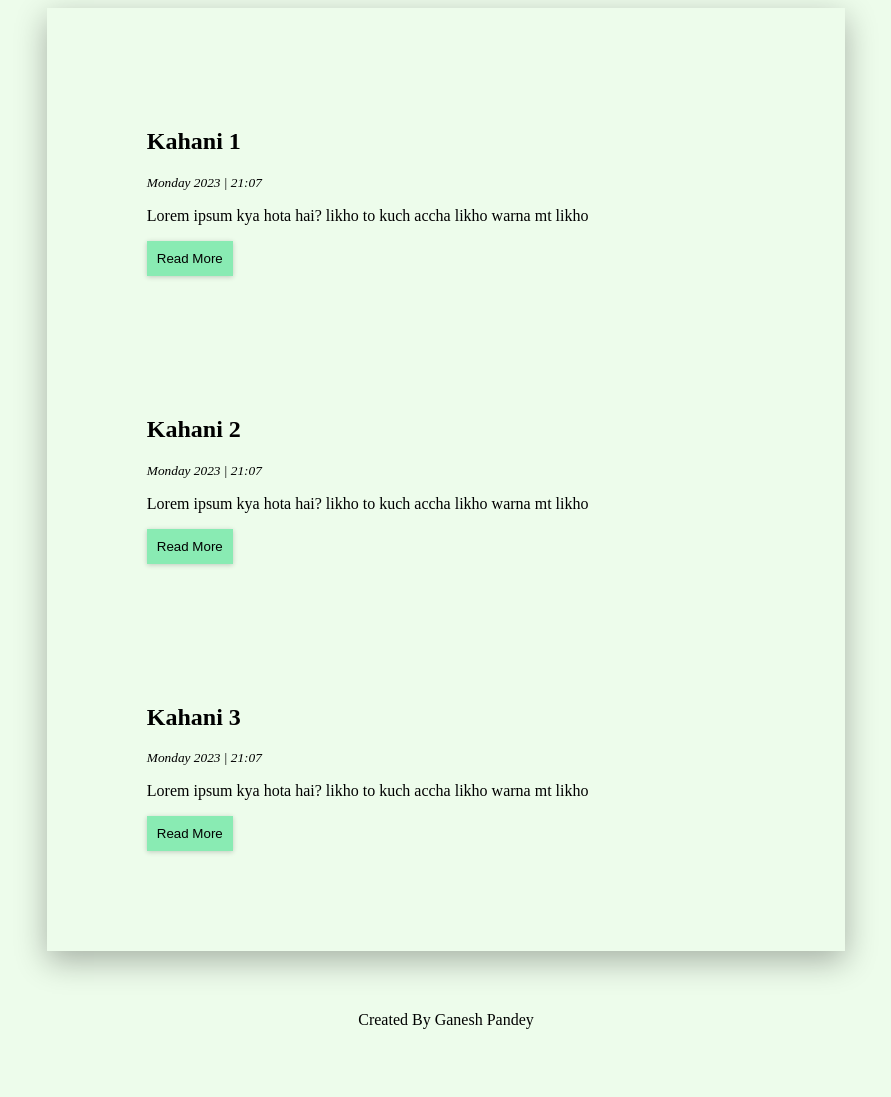
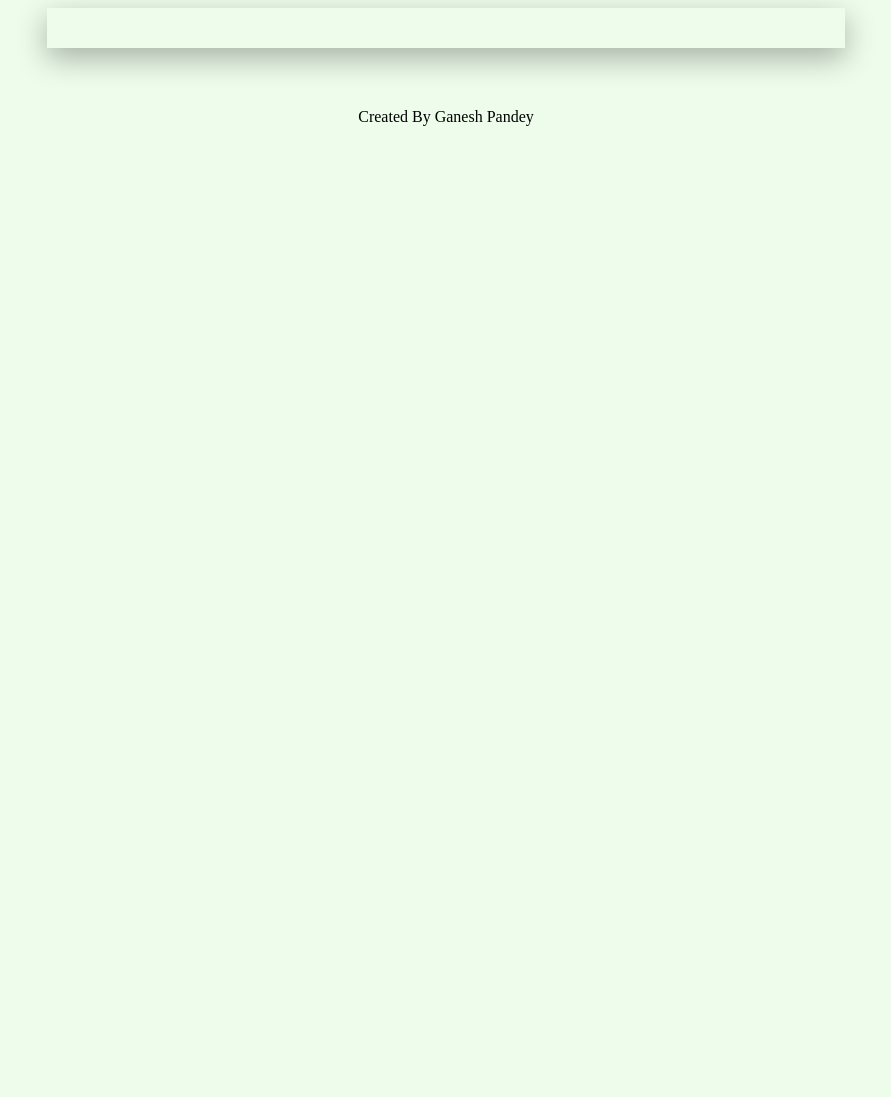
Before and after one commit to Ganesh910/raif, a Django app: page /kahani/ in a window 1280 px wide. Shown: the whole page, without its empty margins (194-1085 px from the left). After the commit the page ends 126 px from the top, so only its background shows below. Run offline with Django 4.2, Linux system fonts and the light colour scheme; data that the repository does not hold is empty.

Commit message:
Some minor updates

```diff
--- a/kahani/static/kahani/styles.css
+++ b/kahani/static/kahani/styles.css
@@ -5,6 +5,13 @@
     /* background-color: aliceblue; */
     box-shadow: 0 0px 0px rgb(0 0 0 / 0.3);
     transition: box-shadow 0.5s ease-out;
+}
+
+.content {
+    height: 100px;
+    padding: 15px;
+    overflow: hidden;
+    padding-left: 0px;
 }
 
 .article:hover {
--- a/kahani/templates/kahani/index.html
+++ /dev/null
@@ -1,44 +0,0 @@
-{% load static%}
-
-<!DOCTYPE html>
-<html lang="en">
-<head>
-    <meta charset="UTF-8">
-    <meta name="viewport" content="width=device-width, initial-scale=1.0">
-    <title>Kahani</title>
-    <link rel="stylesheet" href="{% static 'kahani/styles.css' %}">
-</head>
-<body>
-    <div class="container">
-        <div class="article">
-            <h2>Kahani 1</h2>
-            <div class="author">
-                Monday 2023 | 21:07
-            </div>
-            <p>Lorem ipsum kya hota hai? likho to kuch accha likho warna mt likho</p>
-            <button>Read More</button>
-        </div>
-        <div class="article">
-            <h2>Kahani 2</h2>
-            <div class="author">
-                Monday 2023 | 21:07
-            </div>
-            <p>Lorem ipsum kya hota hai? likho to kuch accha likho warna mt likho</p>
-            <button>Read More</button>
-        </div>
-        <div class="article">
-            <h2>Kahani 3</h2>
-            <div class="author">
-                Monday 2023 | 21:07
-            </div>
-            <p>Lorem ipsum kya hota hai? likho to kuch accha likho warna mt likho</p>
-            <button>Read More</button>
-        </div>
-    </div>
-
-    <div class="footer">
-        Created By Ganesh Pandey
-    </div>
-
-</body>
-</html>
--- a/kahani/urls.py
+++ b/kahani/urls.py
@@ -2,5 +2,6 @@ from django.urls import path
 from . import views
 
 urlpatterns = [
-    path("", views.index, name='index')
+    path("", views.index, name='index'),
+    path("<int:kahani_id>", views.view_kahani, name="kahani")
 ]
--- a/kahani/views.py
+++ b/kahani/views.py
@@ -1,7 +1,22 @@
 from django.shortcuts import render
 from django.http import HttpRequest
+from .models import Kahani
 
 # Create your views here.
 
 def index(request):
-    return render(request, "kahani/index.html")
+    kahani = Kahani.objects.all()
+    return render(request, "kahanis/index.html", {
+        "kahanis":kahani
+    })
+
+# It will render the page for a story. Take id for the kahani as input
+def view_kahani(request, kahani_id):
+
+    # get me the story from the models with this id
+    kahani = Kahani.objects.get(id=kahani_id)
+
+    # render the kahani.html page and pass the values of kahani
+    return render(request, "kahanis/kahani.html", {
+        "kahani":kahani
+    })
```
Also changed, not shown: kahani/migrations/0001_initial.py (added).
